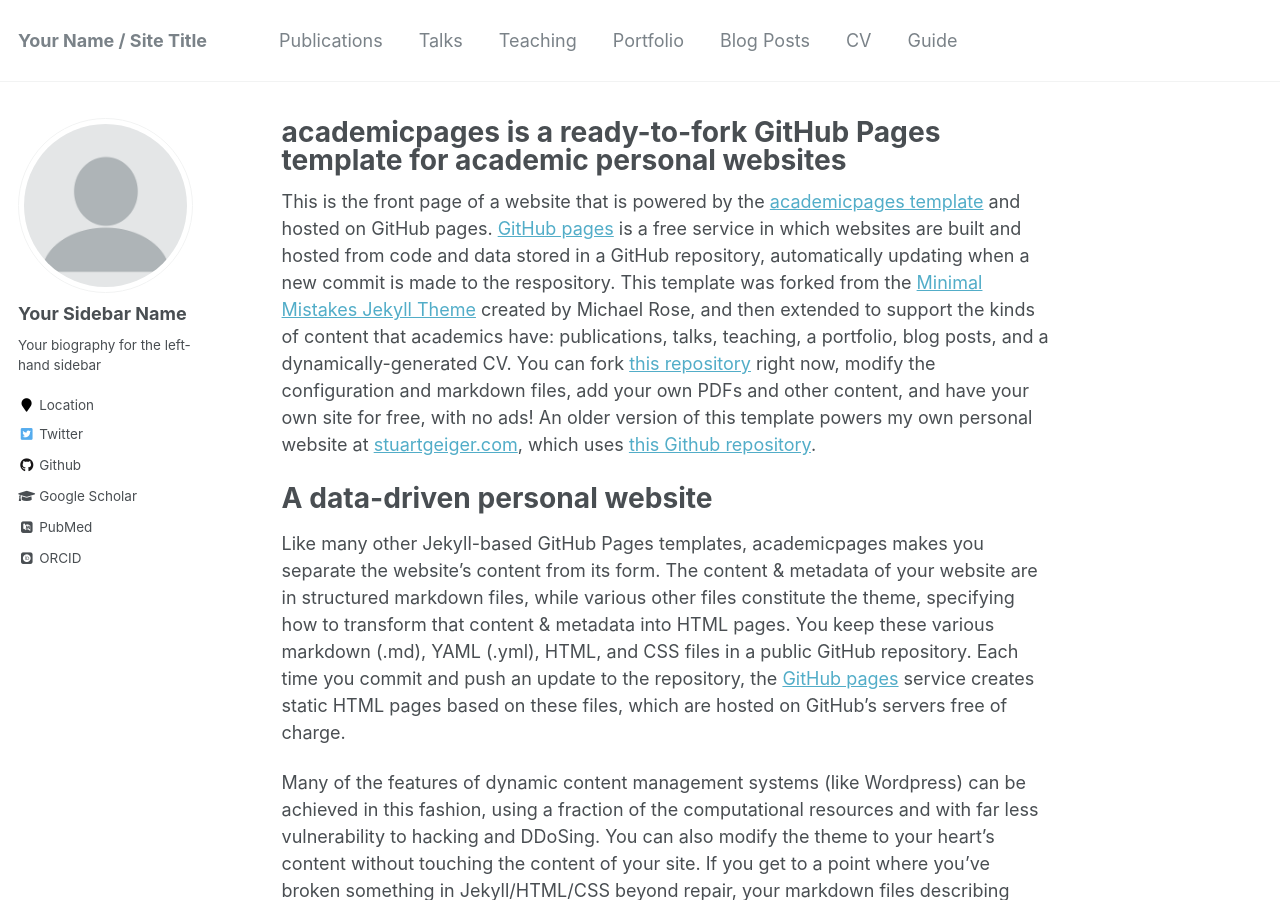
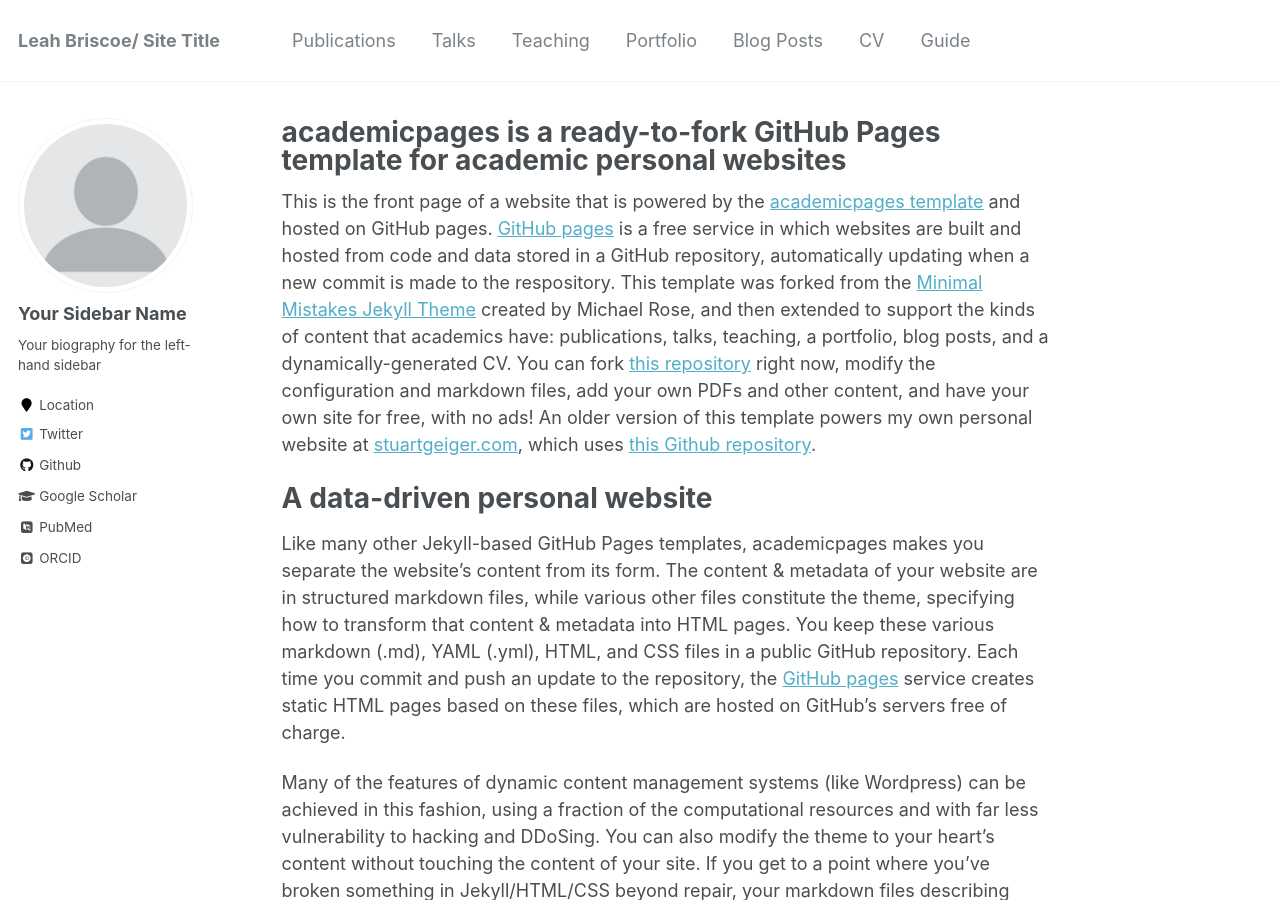
Before and after one commit to LeahBriscoe/leahbriscoe.github.io, a Jekyll site: the page built from _pages/about.md, in a window 1280 px wide and 900 px high. Built offline with Jekyll 4.4.1, drawn with Linux system fonts in a browser that asks for light colours; some web fonts are replaced.

Commit message:
replace old yaml

```diff
--- a/_config.yml
+++ b/_config.yml
@@ -7,13 +7,13 @@
 
 # Site Settings
 locale                   : "en-US"
-title                    : "Your Name / Site Title"
+title                    : "Leah Briscoe/ Site Title"
 title_separator          : "-"
 name                     : &name "Your Name"
 description              : &description "personal description"
 url                      : https://academicpages.github.io # the base hostname & protocol for your site e.g. "https://mmistakes.github.io"
 baseurl                  : "" # the subpath of your site, e.g. "/blog"
-repository               : "academicpages/academicpages.github.io"
+repository               : "LeahBriscoe/leahbriscoe.github.io"
 teaser                   :  # filename of teaser fallback teaser image placed in /images/, .e.g. "500x300.png"
 breadcrumbs              : false # true, false (default)
 words_per_minute         : 160
```
